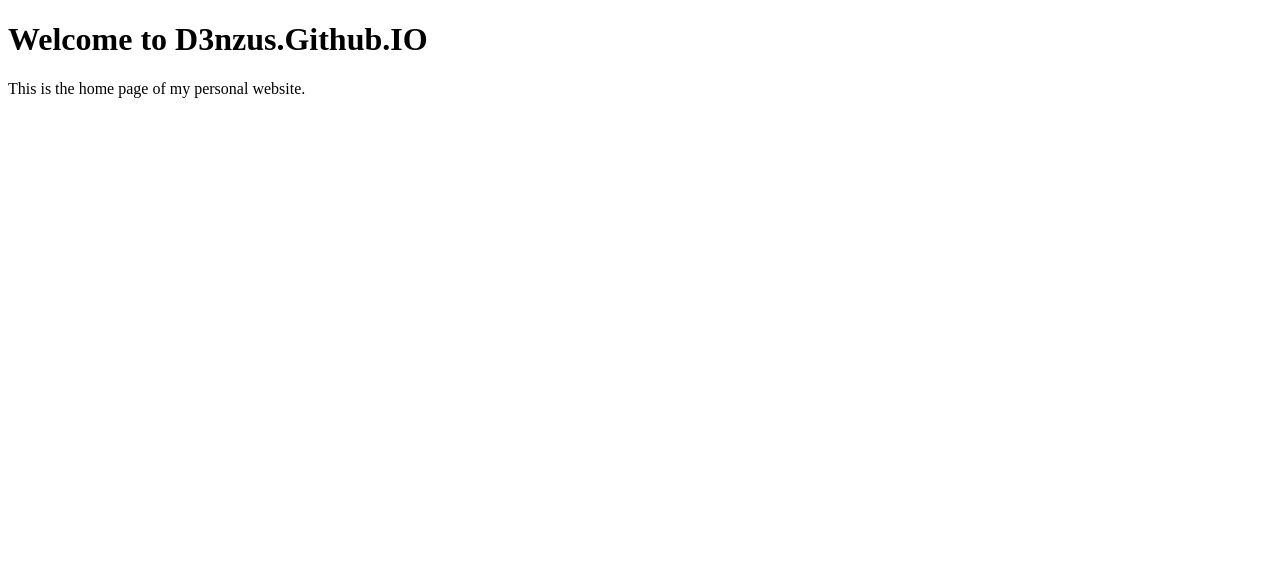
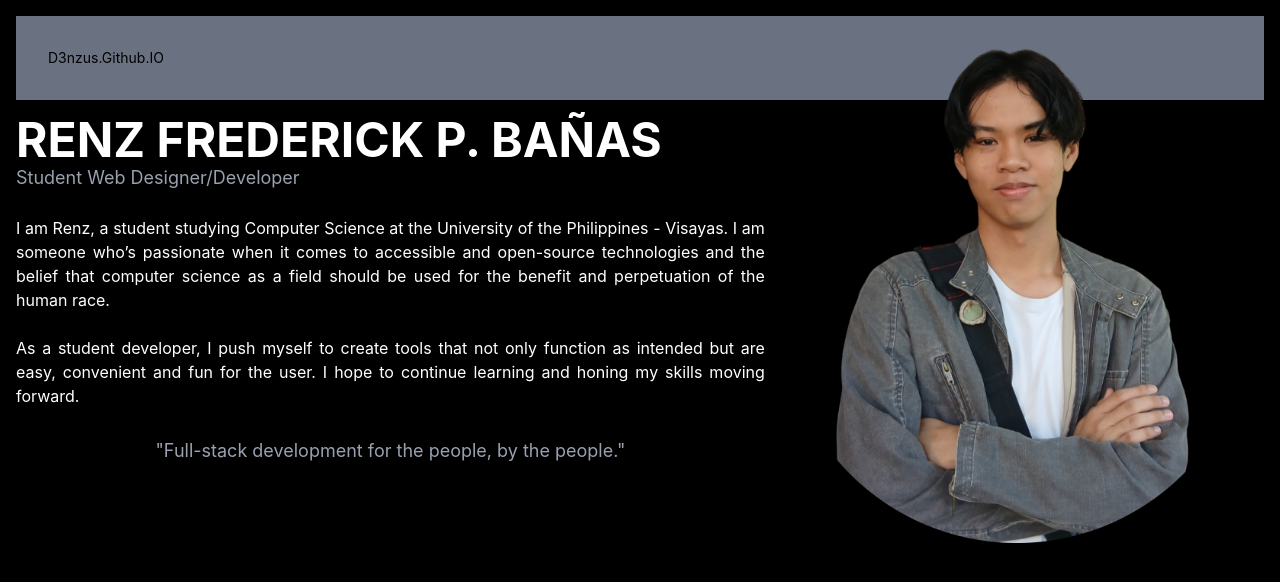
Before and after one commit to d3nzus/d3nzus.github.io, a React (Vite) app: page / in a window 1280 px wide. Shown: the top 582 px of the page. Built offline with nearby package versions, Linux system fonts and the light colour scheme.

Commit message:
feat: IntroBlock

```diff
--- a/index.html
+++ b/index.html
@@ -3,9 +3,10 @@
   <head>
     <meta charset="UTF-8" />
     <meta name="viewport" content="width=device-width, initial-scale=1.0" />
+    <link rel="stylesheet" href="/src/styles/global.css" />
     <title>D3nzus.Github.IO</title>
   </head>
-  <body>
+  <body style="background-color: #000000;">
     <div id="root"></div>
     <script type="module" src="/src/app/main.tsx"></script>
   </body>
--- a/src/app/main.tsx
+++ b/src/app/main.tsx
@@ -1,5 +1,6 @@
 import React from 'react';
 import ReactDOM from 'react-dom/client';
+import '../styles/global.css';
 import router from './router';
 import { RouterProvider } from 'react-router-dom';
 
--- /dev/null
+++ b/src/blocks/IntroBlock.tsx
@@ -0,0 +1,33 @@
+function IntroBlock() {
+    return(
+     <div className="container mx-auto p-4 bg-black">
+      <div className="container mx-0 p-8 bg-gray-500">
+        <p className="text-sm">D3nzus.Github.IO</p>
+      </div>
+
+      <div className="my-4">
+      <h1 className="text-5xl font-bold text-white ">RENZ FREDERICK P. BAÑAS</h1>
+      <p className="text-lg text-gray-400">Student Web Designer/Developer</p>
+      <br />
+      <div className="flex flex-row gap-4">
+        <p className="text-md text-white text-justify w-3/5 wrap-anywhere h-fit">
+        I am Renz, a student studying Computer Science at the University of the Philippines -
+        Visayas. I am someone who’s passionate when it comes to accessible and open-source
+        technologies and the belief that computer science as a field should be used for the
+        benefit and perpetuation of the human race.
+        <br/> <br/>
+        As a student developer, I push myself to create tools that not only function as intended
+        but are easy, convenient and fun for the user. I hope to continue learning and honing
+        my skills moving forward.
+        <br/> <br/>
+        <p className="text-lg text-gray-400 mt-1.25 text-center m-3">"Full-stack development for the people, by the people."</p>
+        </p>
+        <img src="/src/public/image.png" alt="Picture" className="w-7/20 h-auto z-0 shrink-0 -top-50 relative object-cover pointer-events-none" />
+      </div>
+
+      </div>
+    </div>
+    );
+}
+
+export default IntroBlock;
--- a/src/pages/Home.tsx
+++ b/src/pages/Home.tsx
@@ -1,9 +1,8 @@
+import IntroBlock from "../blocks/IntroBlock";
+
 function Home() {
   return (
-    <div className="home">
-      <h1>Welcome to D3nzus.Github.IO</h1>
-      <p>This is the home page of my personal website.</p>
-    </div>
+    <IntroBlock />
   );
 }
 
```
Also changed, not shown: src/public/image.png (added).
